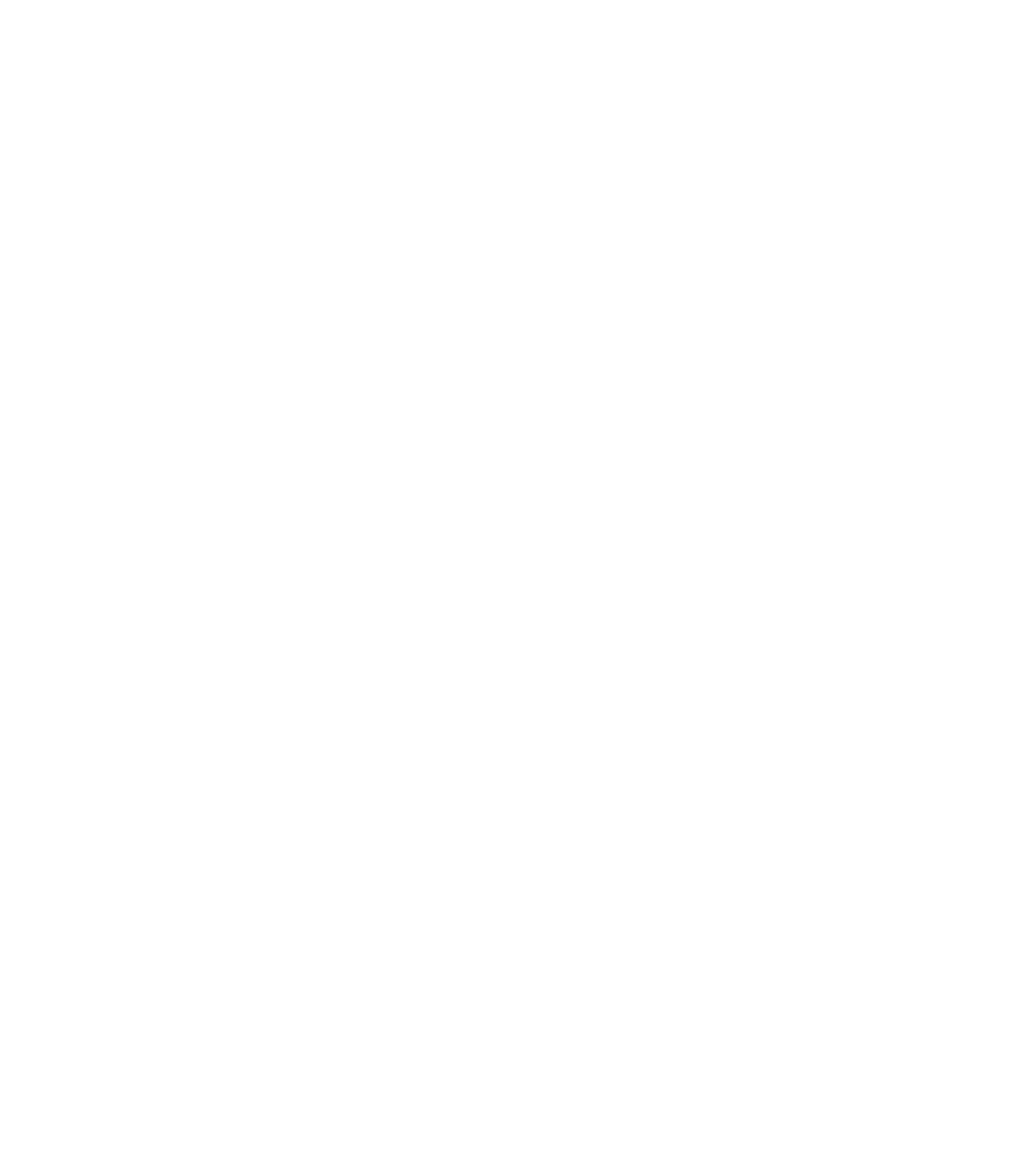
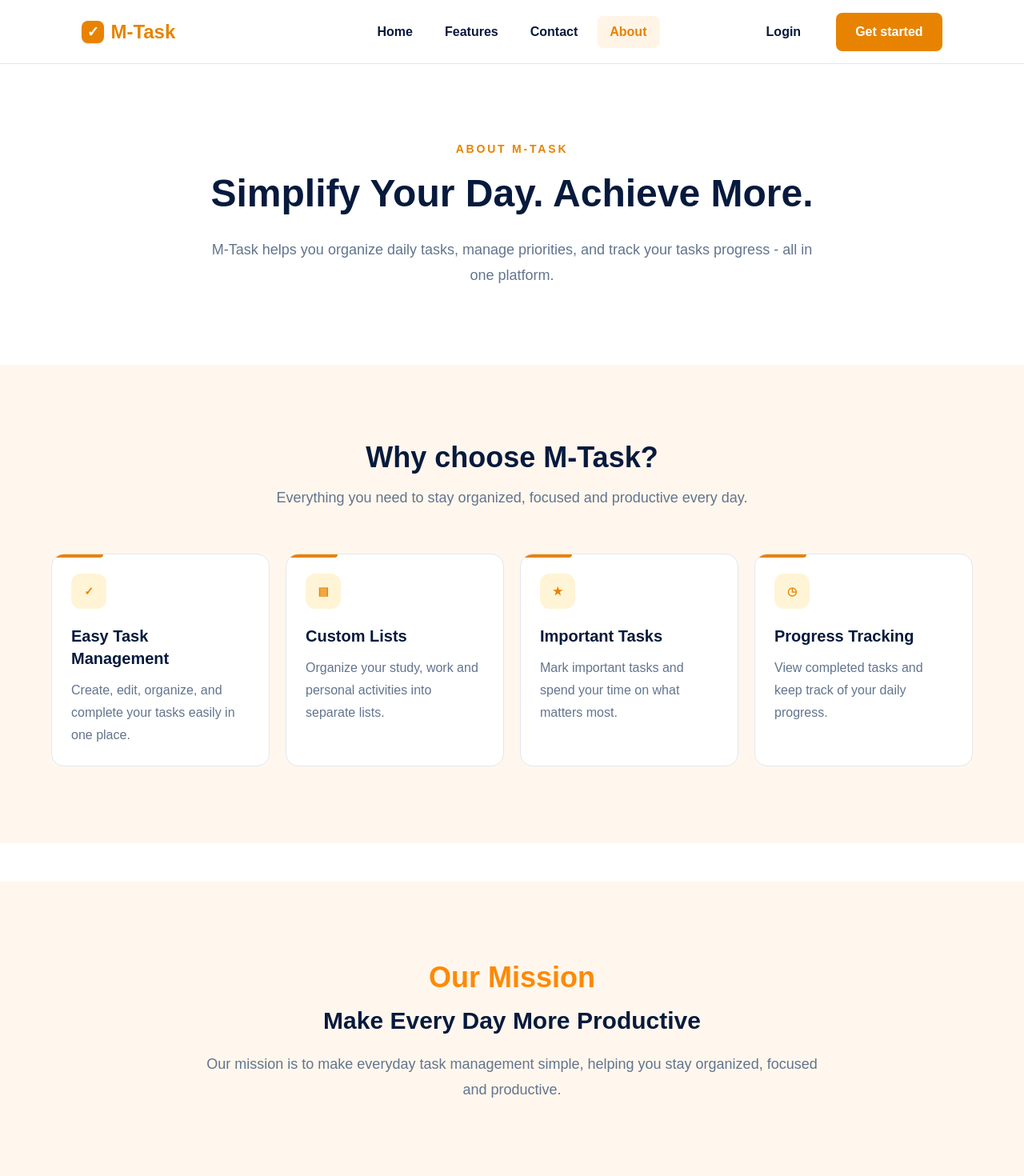
Before and after one commit to mrhariharancr7-cloud/m-task, a React app in the folder frontend/: page /about in a window 1280 px wide. Before the commit this address had no page. Shown: the top 1470 px of the page at 80% size. Before the commit the page ends 800 px from the top, so only its background shows below. Built offline with nearby package versions, Linux system fonts and the light colour scheme; the HTML template or start-up script is replaced by a standard one.

Commit message:
about page cerated and added in public page

```diff
--- a/frontend/src/App.jsx
+++ b/frontend/src/App.jsx
@@ -16,6 +16,7 @@
 import SuperadminContactQueries from "./pages/SuperadminContactQueries";
 import SuperadminEnquiryDetails from "./pages/SuperadminEnquiryDetails";
 import Feature from "./pages/Feature";
+import About from "./pages/About";
 
 function App() {
     return (
@@ -36,6 +37,7 @@
                 <Route path="/superadmin/contact-enqueries" element={<SuperadminContactQueries />} />
                 <Route path="/superadmin/contact-enqueries/:id" element={<SuperadminEnquiryDetails />} />
                 <Route path="/features" element={<Feature />} />
+                <Route path="/about" element={<About />} />
             </Routes>
         </BrowserRouter>
     );
--- a/frontend/src/components/Footer.jsx
+++ b/frontend/src/components/Footer.jsx
@@ -31,6 +31,12 @@
 
                     <Link to="/features"
                     className="text-sm text-slate-600 hover:text-[#E78300] transition-colors">Features</Link>
+
+                    <Link to="/contact"
+                    className="text-sm text-slate-600 hover:text-[#E78300] transition-colors">Contact</Link>
+
+                    <Link to="/about"
+                    className="text-sm text-slate-600 hover:text-[#E78300] transition-colors">About</Link>
 
                     <Link to="/login"
                     className="text-sm text-slate-600 hover:text-[#E78300] transition-colors">Login</Link>
--- a/frontend/src/components/Header.jsx
+++ b/frontend/src/components/Header.jsx
@@ -9,6 +9,7 @@
     const isHome = location.pathname === "/" && location.hash !== "#features";
     const isFeatures = location.pathname === "/features";
     const isContact = location.pathname === "/contact";
+    const isAbout = location.pathname === "/about";
 
     const navLinkClass = (isActive) =>
         `px-4 py-2 rounded-lg font-semibold transition-all duration-200 ${
@@ -44,17 +45,15 @@
 
                 <Link
                 to="/features"
-                className={`px-4 py-2 rounded-lg font-semibold transition-all duration-200 ${
-                    location.pathname === "/features"
-                    ? "bg-[#FFF4E5] text-[#E78300]"
-                    : "text-[#071A3D] hover:text-[#E78300]"}`}>Features</Link>
+                className={navLinkClass(isFeatures)}>Features</Link>
 
                 <Link
                 to="/contact"
-                className={`px-4 py-2 rounded-lg font-semibold transition-all duration-200 ${
-                    isContact
-                    ? "bg-[#FFF4E5] text-[#E78300]"
-                    : "text-[#071A3D] hover:text-[#E78300]"}`}>Contact</Link>
+                className={navLinkClass(isContact)}>Contact</Link>
+
+                <Link
+                to="/about"
+                className={navLinkClass(isAbout)}>About</Link>
 
             </div>
 
@@ -97,11 +96,15 @@
 
                     <Link to="/features"
                     onClick={() => setMenuOpen(false)}
-                    className={navLinkClass(location.pathname === "/features")}>Features</Link>
+                    className={navLinkClass(isFeatures)}>Features</Link>
 
                     <Link to="/contact"
                     onClick={() => setMenuOpen(false)}
                     className={navLinkClass(isContact)}>Contact</Link>
+
+                    <Link to="/about"
+                    onClick={() => setMenuOpen(false)}
+                    className={navLinkClass(isAbout)}>About</Link>
 
                     <div className="border-t border-slate-200 my-2" />
 
--- /dev/null
+++ b/frontend/src/pages/About.jsx
@@ -0,0 +1,120 @@
+import Header from "../components/Header";
+import CTA from "../components/CTA";
+import Footer from "../components/Footer";
+
+const aboutfeatures = [
+    {
+        icon:"✓",
+        title:"Easy Task Management",
+        description:"Create, edit, organize, and complete your tasks easily in one place.",
+    },
+    {
+        icon:"▤",
+        title:"Custom Lists",
+        description:"Organize your study, work and personal activities into separate lists.",
+    },
+    {
+        icon:"★",
+        title:"Important Tasks",
+        description:"Mark important tasks and spend your time on what matters most.",
+    },
+    {
+        icon:"◷",
+        title:"Progress Tracking",
+        description:"View completed tasks and keep track of your daily progress.",
+    },
+
+];
+
+function About() {
+    return (
+        <div className="min-h-screen bg-white">
+            <Header />
+
+            <section className="bg-white px-4 py-16 sm:py-20 lg:py-24">
+
+                <div className="mx-auto max-w-4xl text-center">
+                    <p className="mb-4 text-sm font-bold uppercase tracking-[0.2em] text-[#E78300]">About M-task</p>
+
+                    <h1 className="mb-6 text-3xl font-bold leading-tight text-[#071A3D] sm:text-4xl lg:text-5xl">
+                        Simplify Your Day. Achieve More.
+                    </h1>
+
+                    <p className="mx-auto max-w-3xl text-base leading-7 text-slate-500 sm:text-lg sm:leading-8">
+                        M-Task helps you organize daily tasks, manage priorities,
+                        and track your tasks progress - all in one platform.
+                    </p>
+                </div>
+            </section>
+
+            <section className="bg-[#FFF7ED] px-4 py-16 sm:px-6 sm:py-20 lg:px-10 lg:py-24">
+
+                <div className="mx-auto max-w-6xl">
+                    <div className="mb-10 text-center sm:mb-14">
+                        <h2 className="mb-4 text-3xl font-bold text-[#071A3D] sm:text-4xl">
+                            Why choose M-Task?
+                        </h2>
+
+                        <p className="mx-auto max-w-3xl text-base leading-7 text-slate-500 sm:text-lg">
+                            Everything you need to stay organized, focused
+                            and productive every day.
+                        </p>
+                    </div>
+
+                    <div className="grid grid-cols-1 gap-5 sm:grid-cols-2 lg:grid-cols-4">
+                        {aboutfeatures.map((about) => (
+                            <article key={about.title}
+                            className="group relative overflow-hidden rounded-2xl border border-slate-200 bg-white p-5 transition-all
+                            duration-300 hover:-translate-y-1 hover:border-[#E78300] hover:shadow-lg sm:p-6">
+
+                            <div className="absolute left-0 top-0 h-1 w-16 rounded-br-full bg-[#E78300] transition-all duration-300 group-hover:w-28" />
+
+                            <div className="mb-5 flex h-11 w-11 items-center justify-center rounded-xl bg-[#FFF4D6] text-sm font-bold text-[#E78300]">
+                                {about.icon}
+                            </div>
+
+                            <h3 className="mb-3 text-xl font-bold text-[#071A3D]">
+                                {about.title}
+                            </h3>
+
+                            <p className="text-sm leading-7 text-slate-500 sm:text-base">
+                                {about.description}
+                            </p>
+                            </article>
+                        ))}
+                    </div>
+                </div>
+            </section>
+
+            <div className="h-20 bg-white sm:h-12" />
+
+            <section className="bg-[#FFF7ED] px-4 py-12 sm:px-6 sm:py-16 lg:px-10 lg:py-15">
+
+                <div className="mx-auto max-w-4xl px-4 py-8 text-center sm:px-10 sm:py-10">
+
+                    <h1 className="mb-4 text-3xl font-bold text-orange-400 sm:text-4xl">Our Mission</h1>
+
+                    <h2 className="mb-5 text-2xl font-bold text-[#071A3D] sm:text-3xl">
+                        Make Every Day More Productive
+                    </h2>
+
+                    <p className="mx-auto max-w-3xl text-base leading-7 text-slate-500 sm:text-lg sm:leading-8">
+                        Our mission is to make everyday task management
+                        simple, helping you stay organized, focused and
+                        productive.
+                    </p>
+                </div>
+            </section>
+
+            {/*CTA-section*/}
+            <CTA />
+
+            {/*footer-section*/}
+            <Footer />
+
+
+        </div>
+    );
+}
+
+export default About;
```
